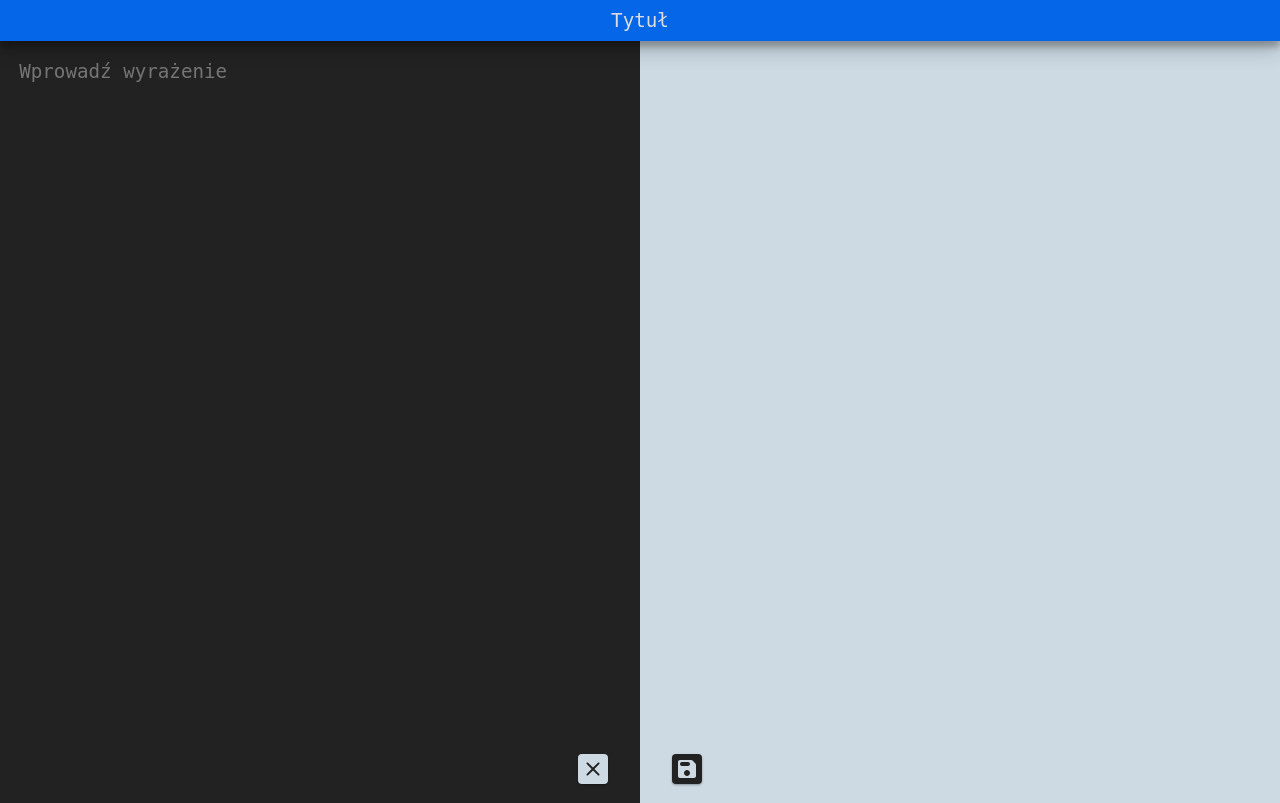
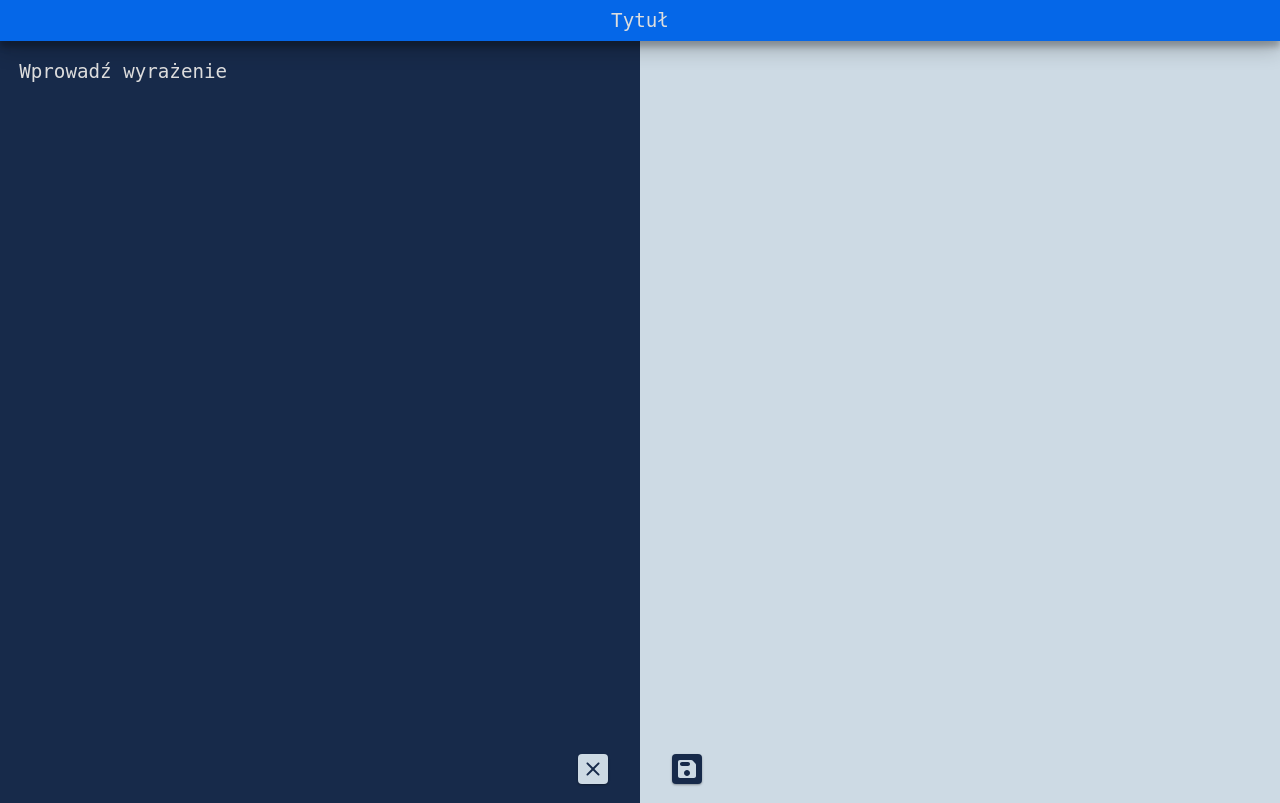
Before and after one commit to stasgora/latex-editor, a Django app: page /new/ in a window 1280 px wide. Run offline with Django 3.2, Linux system fonts and the light colour scheme; the visitor is signed in with stand-in values (Sample User, id 1).

Commit message:
Editor color tweak

```diff
--- a/editor_app/static/editor-styles.css
+++ b/editor_app/static/editor-styles.css
@@ -16,7 +16,7 @@ form {
 	background-color: transparent;
 }
 
-.top-bar > #title::placeholder {
+*::placeholder {
 	color: #ddd;
 }
 
@@ -30,14 +30,14 @@ form {
 #editor > textarea {
 	resize: none;
 	border: none;
-	background-color: #222;
+	background-color: #172a4a;
 	color: #FFF;
 	outline: 0;
 }
 
 #editor > div, section:nth-of-type(2) > *:first-child {
 	background-color: #cddae4;
-	color: #222;
+	color: #172a4a;
 }
 
 #editor > * {
@@ -60,11 +60,11 @@ form {
 #navigation > * {
 	margin: 1em 2em;
 	text-decoration: none;
-	fill: #222;
+	fill: #172a4a;
 	background-color: #cddae4;
 }
 
 #navigation > *:last-child {
-	background-color: #222;
+	background-color: #172a4a;
 	fill: #cddae4;
 }
```
